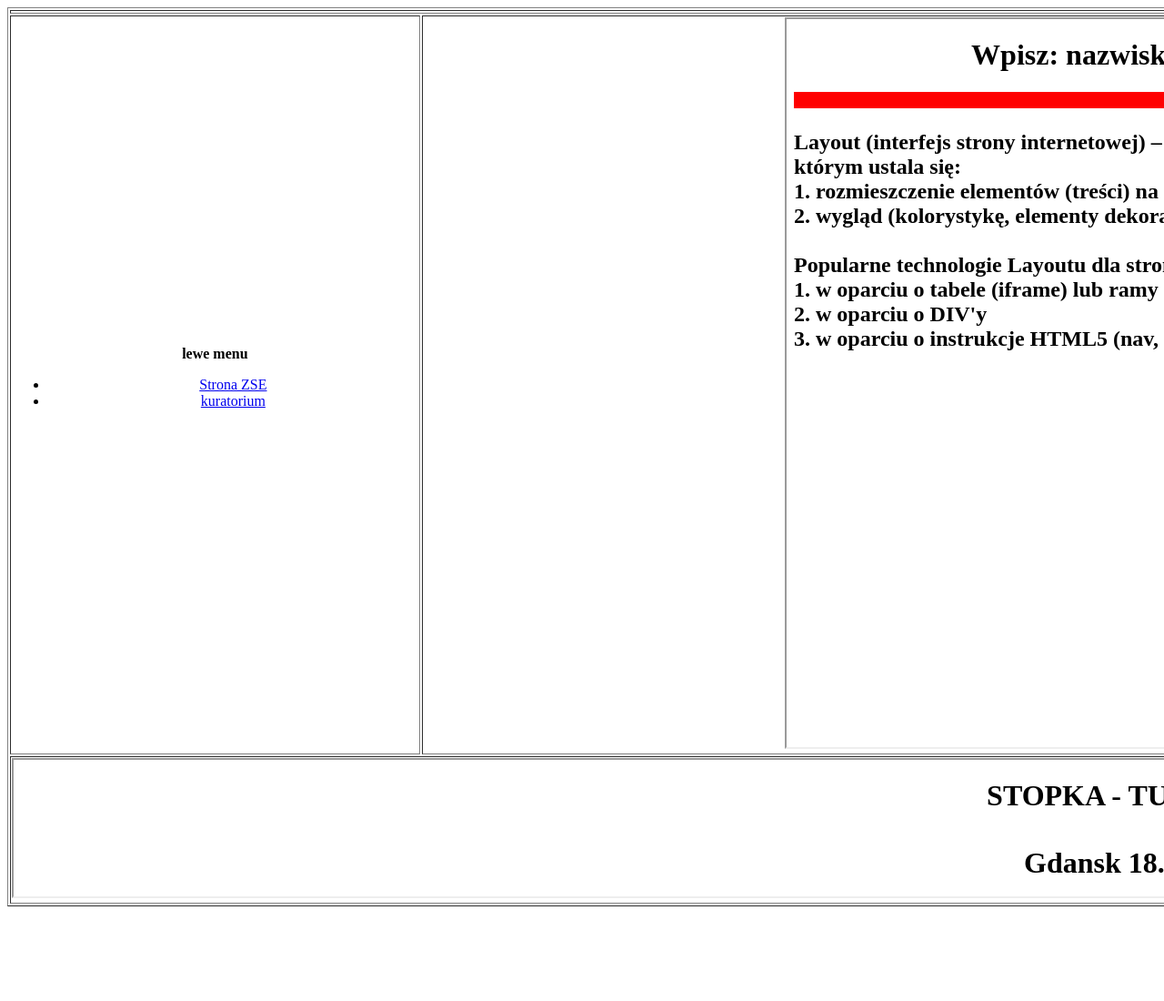
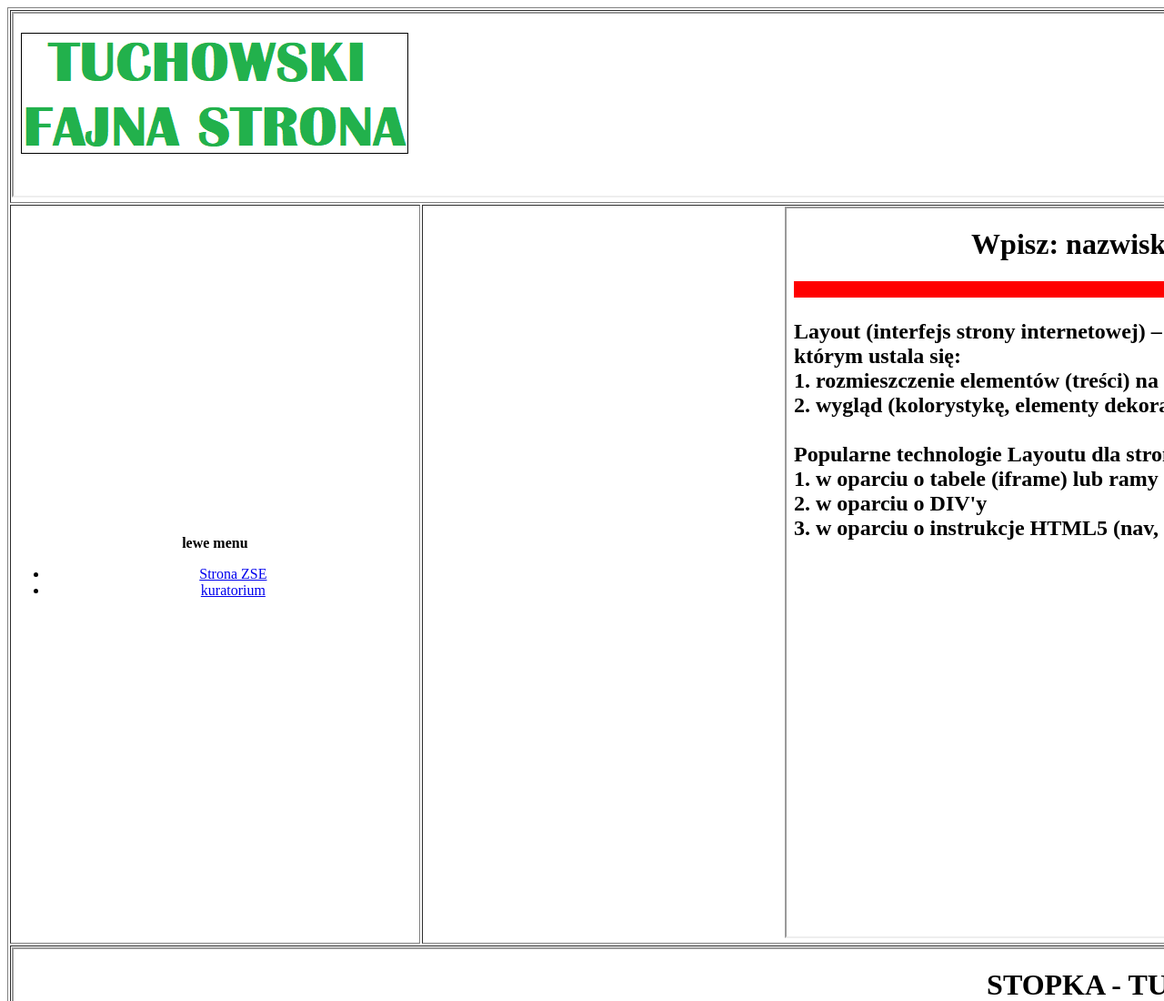
Before and after one commit to MatiTuchol112/Zad_12_15_HTML-klasa-2, a plain HTML site: page index.html in a window 1280 px wide. Shown: the top 1100 px of the page at 91% size. Before the commit the page ends 1004 px from the top, so only its background shows below. Drawn offline with Linux system fonts and the light colour scheme.

Commit message:
Update index.html

```diff
--- a/index.html
+++ b/index.html
@@ -10,7 +10,7 @@
     <table width=65% border="1" align="center">
     <tr>
     <td colspan="3" >
-
+    <iframe scrolling="no" width=2480 height=200 name="obszar_logo" src="logo_Tuchowski.html" border="0"></iframe>
     </td>
     </tr>
     <tr>
```
